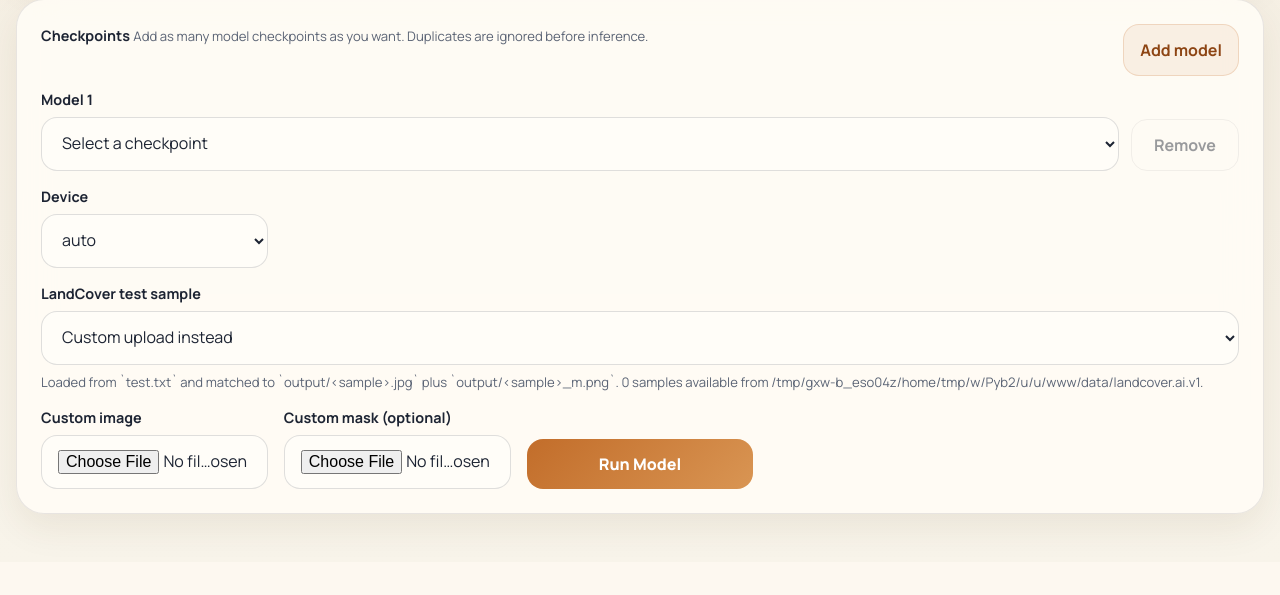
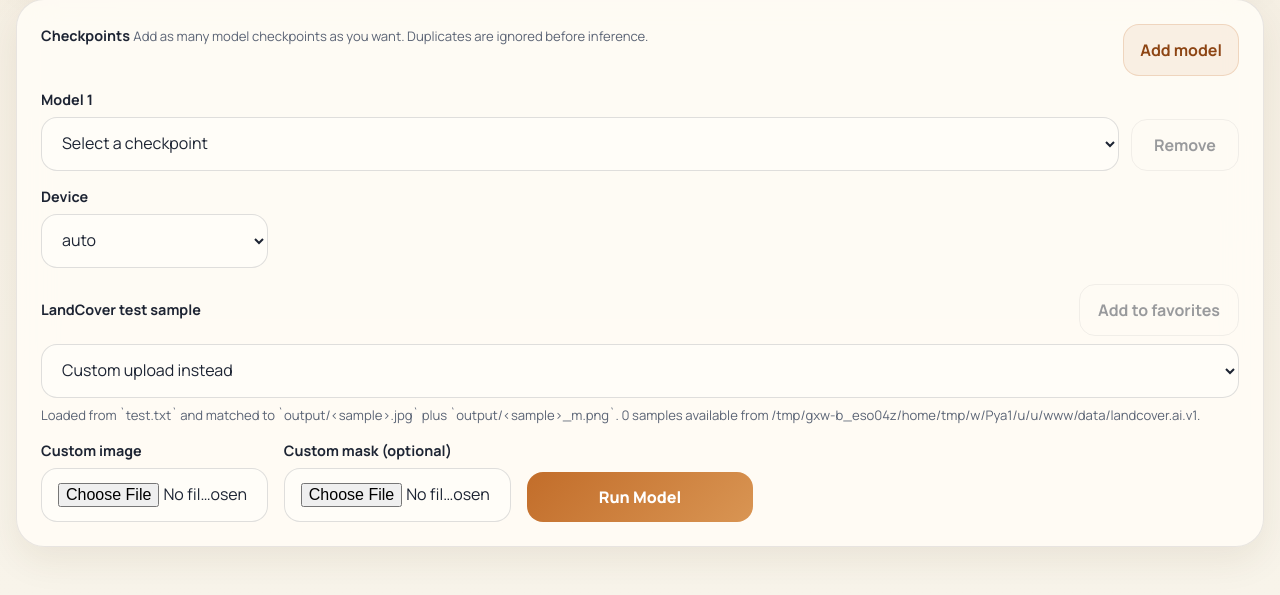
Before and after one commit to MeasureZer0/neural-networks-project-2, a Flask app: page / in a window 1280 px wide. Shown: the part 480-1075 px from the top of the page. Before the commit the page ends 1018 px from the top, so only its background shows below. Run offline with Flask 3, Linux system fonts and the light colour scheme.

Commit message:
feat: add samples to favourites

```diff
--- a/visualisation/demo_app/static/styles.css
+++ b/visualisation/demo_app/static/styles.css
@@ -114,6 +114,13 @@ button {
   justify-content: space-between;
 }
 
+.sample-picker-header {
+  display: flex;
+  gap: 12px;
+  align-items: center;
+  justify-content: space-between;
+}
+
 .checkpoint-manager-header {
   align-items: start;
 }
@@ -186,6 +193,10 @@ select:focus {
 .ghost-button {
   min-width: 108px;
   background: transparent;
+}
+
+.favorite-button {
+  min-width: 160px;
 }
 
 .ghost-button:disabled {
@@ -364,7 +375,8 @@ select:focus {
   }
 
   .checkpoint-manager-header,
-  .checkpoint-row {
+  .checkpoint-row,
+  .sample-picker-header {
     flex-direction: column;
     align-items: stretch;
   }
--- a/visualisation/demo_app/templates/index.html
+++ b/visualisation/demo_app/templates/index.html
@@ -83,9 +83,14 @@
             </select>
           </label>
 
-          <label class="field field-wide">
-            <span>LandCover test sample</span>
-            <select name="sample_id">
+          <div class="field field-wide">
+            <div class="sample-picker-header">
+              <span>LandCover test sample</span>
+              <button type="button" class="ghost-button favorite-button" id="toggle-sample-favorite">
+                Add to favorites
+              </button>
+            </div>
+            <select name="sample_id" id="sample-id-select">
               <option value="">Custom upload instead</option>
               {% for sample in sample_options %}
               <option value="{{ sample.sample_id }}" {% if selected_sample_id == sample.sample_id %}selected{% endif %}>
@@ -97,7 +102,7 @@
               Loaded from `test.txt` and matched to `output/&lt;sample&gt;.jpg` plus `output/&lt;sample&gt;_m.png`.
               {{ sample_count }} samples available from {{ dataset_root }}.
             </small>
-          </label>
+          </div>
 
           <label class="field">
             <span>Custom image</span>
@@ -366,6 +371,13 @@
         {% endfor %}
       ]
     </script>
+    <script id="sample-options-data" type="application/json">
+      [
+        {% for sample in sample_options %}
+        {"value": {{ sample.sample_id|tojson }}, "label": {{ sample.sample_id|tojson }}}{% if not loop.last %},{% endif %}
+        {% endfor %}
+      ]
+    </script>
     <template id="checkpoint-row-template">
       <div class="checkpoint-row">
         <label class="field">
@@ -384,9 +396,15 @@
       const checkpointList = document.getElementById("checkpoint-list");
       const addCheckpointButton = document.getElementById("add-checkpoint");
       const checkpointTemplate = document.getElementById("checkpoint-row-template");
+      const sampleSelect = document.getElementById("sample-id-select");
+      const toggleSampleFavoriteButton = document.getElementById("toggle-sample-favorite");
       const checkpointOptions = JSON.parse(
         document.getElementById("checkpoint-options-data")?.textContent || "[]"
       );
+      const sampleOptions = JSON.parse(
+        document.getElementById("sample-options-data")?.textContent || "[]"
+      );
+      const sampleFavoritesStorageKey = "demo_app.favorite_samples";
 
       function getSelectedCheckpointValues() {
         return Array.from(
@@ -426,6 +444,79 @@
         });
       }
 
+      function getFavoriteSamples() {
+        try {
+          const parsed = JSON.parse(localStorage.getItem(sampleFavoritesStorageKey) || "[]");
+          return Array.isArray(parsed) ? parsed.filter((value) => typeof value === "string") : [];
+        } catch {
+          return [];
+        }
+      }
+
+      function setFavoriteSamples(favorites) {
+        localStorage.setItem(sampleFavoritesStorageKey, JSON.stringify(favorites));
+      }
+
+      function renderSampleOptions() {
+        if (!sampleSelect) {
+          return;
+        }
+
+        const selectedValue = sampleSelect.value;
+        const favorites = new Set(getFavoriteSamples());
+        const favoriteSamples = sampleOptions.filter((option) => favorites.has(option.value));
+        const regularSamples = sampleOptions.filter((option) => !favorites.has(option.value));
+
+        sampleSelect.innerHTML = "";
+
+        const customOption = document.createElement("option");
+        customOption.value = "";
+        customOption.textContent = "Custom upload instead";
+        customOption.selected = selectedValue === "";
+        sampleSelect.appendChild(customOption);
+
+        if (favoriteSamples.length > 0) {
+          const favoritesGroup = document.createElement("optgroup");
+          favoritesGroup.label = "Favorites";
+          favoriteSamples.forEach((option) => {
+            const optionElement = document.createElement("option");
+            optionElement.value = option.value;
+            optionElement.textContent = `★ ${option.label}`;
+            optionElement.selected = option.value === selectedValue;
+            favoritesGroup.appendChild(optionElement);
+          });
+          sampleSelect.appendChild(favoritesGroup);
+        }
+
+        const allGroup = document.createElement("optgroup");
+        allGroup.label = favoriteSamples.length > 0 ? "All samples" : "Samples";
+        regularSamples.forEach((option) => {
+          const optionElement = document.createElement("option");
+          optionElement.value = option.value;
+          optionElement.textContent = option.label;
+          optionElement.selected = option.value === selectedValue;
+          allGroup.appendChild(optionElement);
+        });
+        sampleSelect.appendChild(allGroup);
+
+        updateFavoriteButtonState();
+      }
+
+      function updateFavoriteButtonState() {
+        if (!toggleSampleFavoriteButton || !sampleSelect) {
+          return;
+        }
+
+        const selectedValue = sampleSelect.value;
+        const favorites = new Set(getFavoriteSamples());
+        const isFavorite = selectedValue && favorites.has(selectedValue);
+
+        toggleSampleFavoriteButton.disabled = selectedValue === "";
+        toggleSampleFavoriteButton.textContent = isFavorite
+          ? "Remove favorite"
+          : "Add to favorites";
+      }
+
       function updateCheckpointLabels() {
         const rows = checkpointList.querySelectorAll(".checkpoint-row");
         rows.forEach((row, index) => {
@@ -463,6 +554,25 @@
         rebuildCheckpointOptions();
       });
 
+      toggleSampleFavoriteButton?.addEventListener("click", () => {
+        if (!sampleSelect || sampleSelect.value === "") {
+          return;
+        }
+
+        const favorites = getFavoriteSamples();
+        const selectedValue = sampleSelect.value;
+        const nextFavorites = favorites.includes(selectedValue)
+          ? favorites.filter((value) => value !== selectedValue)
+          : [selectedValue, ...favorites.filter((value) => value !== selectedValue)];
+
+        setFavoriteSamples(nextFavorites);
+        renderSampleOptions();
+      });
+
+      sampleSelect?.addEventListener("change", () => {
+        updateFavoriteButtonState();
+      });
+
       checkpointList?.addEventListener("change", (event) => {
         const target = event.target;
         if (!(target instanceof HTMLSelectElement) || target.name !== "checkpoint_paths") {
@@ -474,6 +584,7 @@
 
       updateCheckpointLabels();
       rebuildCheckpointOptions();
+      renderSampleOptions();
     </script>
   </body>
 </html>
```
